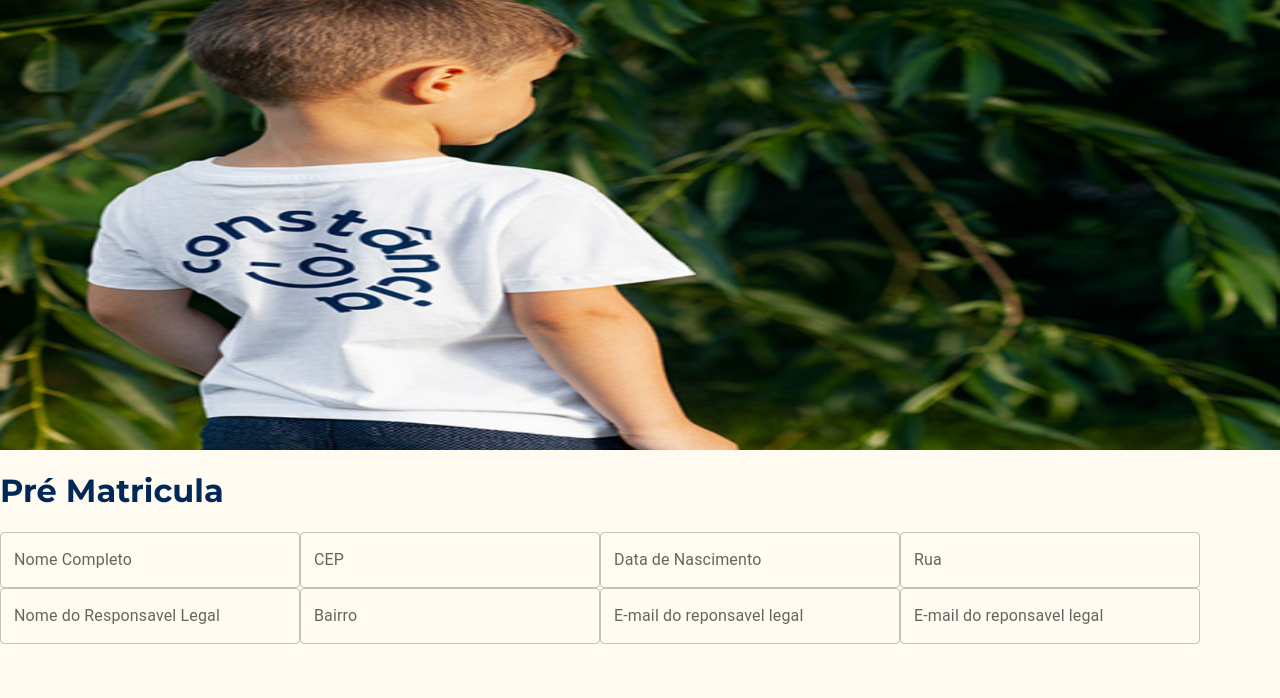
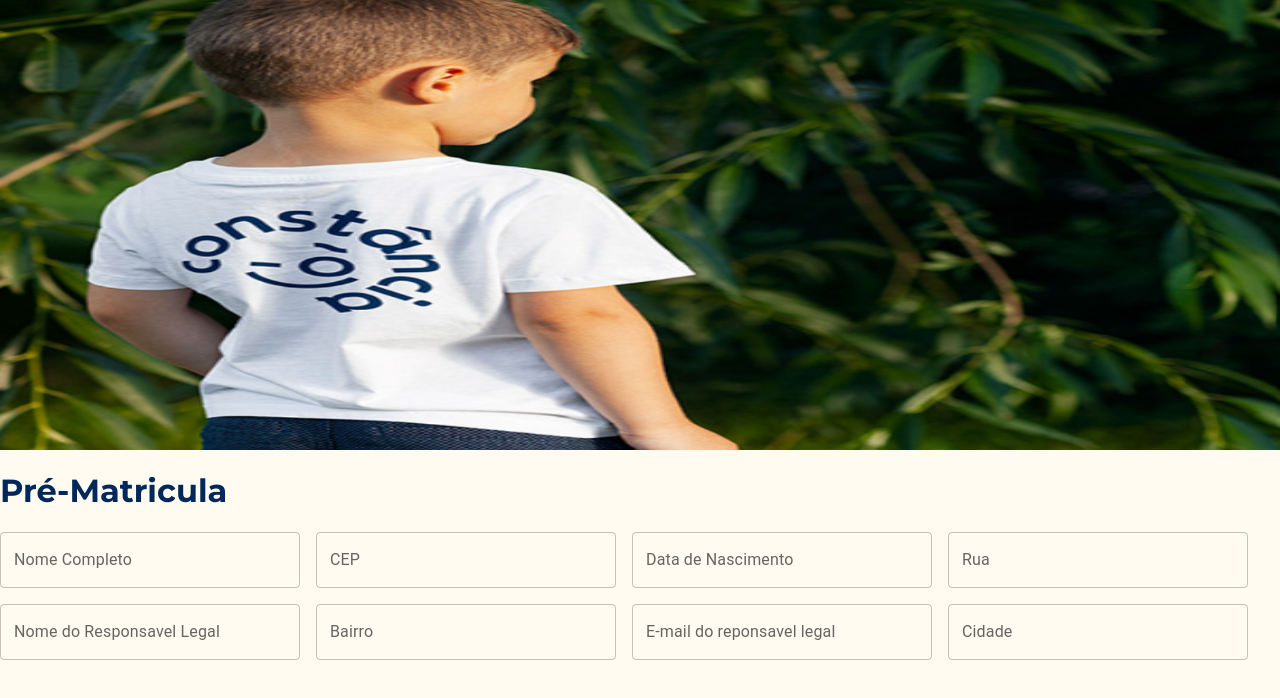
Before and after one commit to DiegoPlaninscheck/pac-frontend, a React (Vite) app: page /pre-matricula in a window 1280 px wide. Shown: the top 698 px of the page. Built offline with nearby package versions, Linux system fonts and the light colour scheme.

Commit message:
PreMatricula Inicio/Final-UPDATE

```diff
--- a/src/pages/PreMatricula.jsx
+++ b/src/pages/PreMatricula.jsx
@@ -1,16 +1,22 @@
 import { Box, TextField } from "@mui/material"
 import AlunoConstancia from "../assets/alunoConstancia.png"
 import "../components/PreMatricula/PreMatricula.css"
+import { styled } from '@mui/system'
 
-
+const MainBox = styled(Box)({
+    display: 'flex',
+    gap: '16px',
+    flexWrap: 'wrap'
+})
 const PreMatricula = () => {
     return (
         <>
             <div className="student-image-container">
                 <img src={AlunoConstancia} alt="Aluno Constância" className="responsive-image" />
             </div>
-            <h1>Pré Matricula</h1>
+            <h1>Pré-Matricula</h1>
             <Box className="containerPrincipal">
+                <MainBox>
                     <TextField sx={{ width: "300px" }} id="NomeCompleto" label="Nome Completo" variant="outlined" />
                     <TextField sx={{ width: "300px" }} id="CEP" label="CEP" variant="outlined" />
                     <TextField sx={{ width: "300px" }} id="DataNascimento" label="Data de Nascimento" variant="outlined" />
@@ -18,7 +24,8 @@ const PreMatricula = () => {
                     <TextField sx={{ width: "300px" }} id="NomeResponsavel" label="Nome do Responsavel Legal" variant="outlined" />
                     <TextField sx={{ width: "300px" }} id="Bairro" label="Bairro" variant="outlined" />
                     <TextField sx={{ width: "300px" }} id="E-mailReponsavel" label="E-mail do reponsavel legal" variant="outlined" />
-                <TextField sx={{ width: "300px" }} id="E-mailReponsavel" label="E-mail do reponsavel legal" variant="outlined" />
+                    <TextField sx={{ width: "300px" }} id="Cidade" label="Cidade" variant="outlined" />
+                </MainBox>
             </Box>
         </>
     )
```
Lines whose indentation alone changed are shown as unchanged.
